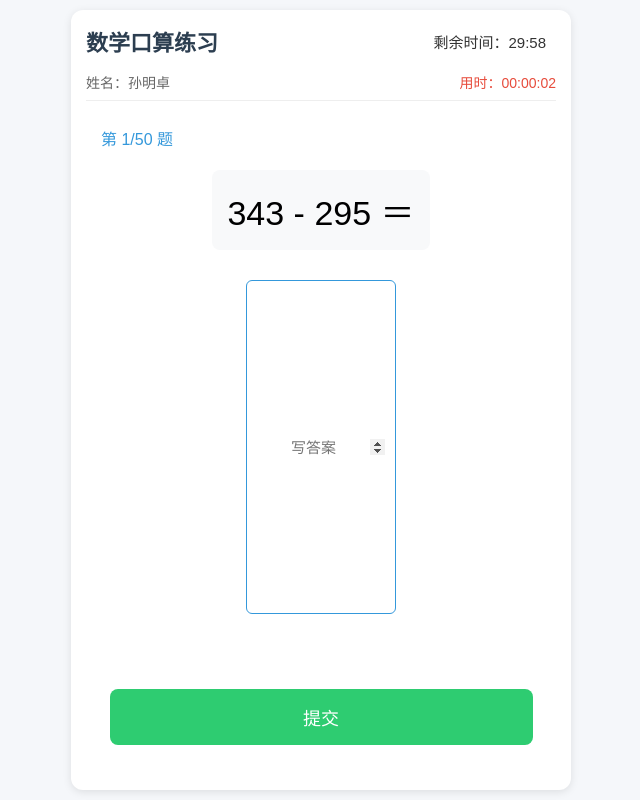
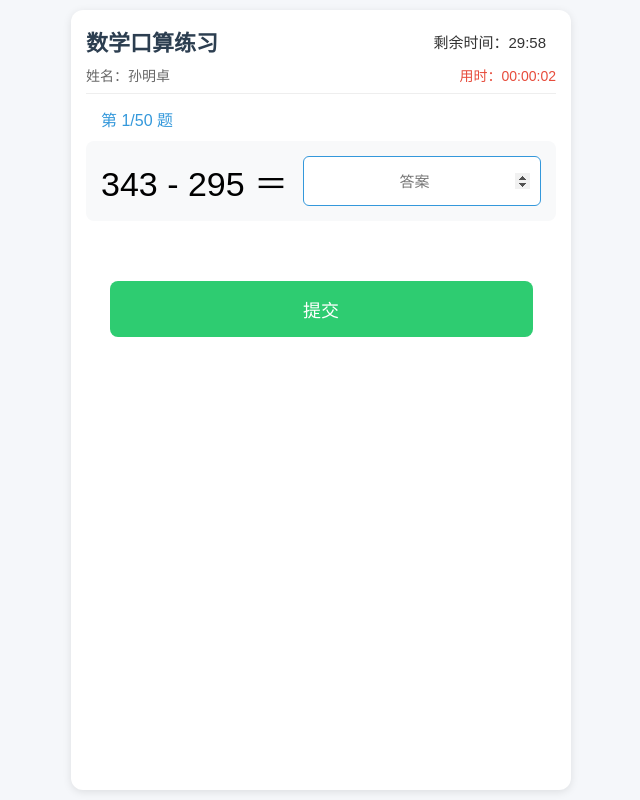
Before and after one commit to sunwan523/kousuan, a plain HTML site: page index.html in a window 1280 px wide. Both pictures are taken after a click on the button "开始答题". Shown: the whole page, without its empty margins (319-959 px from the left). Drawn offline with Linux system fonts and the light colour scheme.

Commit message:
Update index.html

```diff
--- a/index.html
+++ b/index.html
@@ -30,19 +30,19 @@
             display: flex;
             flex-direction: column;
         }
-        /* 头部区域：标题 + 倒计时 左右分布 */
+        /* 头部区域：减少底部间距 */
         .header {
             display: flex;
             justify-content: space-between;
             align-items: center;
-            margin-bottom: 15px;
+            margin-bottom: 8px; /* 原15px → 8px */
         }
         h1 {
             text-align: left;
             color: #2c3e50;
             font-size: 22px;
         }
-        /* 倒计时样式优化 */
+        /* 倒计时样式 */
         .countdown-container {
             background-color: transparent;
             color: #333;
@@ -123,10 +123,11 @@
             padding-top: 10px;
             border-top: 1px dashed #eee;
         }
+        /* 信息栏：减少底部间距 */
         .info-bar {
             display: flex;
             justify-content: space-between;
-            margin: 0 0 15px 0;
+            margin: 0 0 8px 0; /* 原15px → 8px */
             font-size: 14px;
             color: #666;
             padding-bottom: 8px;
@@ -136,36 +137,42 @@
             color: #e74c3c;
             font-weight: 500;
         }
-        /* 答题区域优化，输入框高度调整 */
+        /* 答题区域：减少上下间距 */
         .single-question {
             display: none;
             flex-direction: column;
             align-items: center;
-            justify-content: center;
+            justify-content: flex-start; /* 从顶部开始排列，减少顶部空白 */
             flex-grow: 1;
-            padding: 10px 0;
+            padding: 5px 0 10px; /* 减少顶部内边距 */
         }
+        /* 题号：大幅减少底部间距 */
         .question-number {
             color: #3498db;
             font-size: 16px;
-            margin-bottom: 20px;
+            margin-bottom: 10px; /* 原20px → 10px */
             align-self: flex-start;
             padding-left: 15px;
             width: 100%;
         }
-        .question-content {
+        /* 题目容器：减少底部间距 */
+        .question-container {
+            display: flex;
+            align-items: center;
+            gap: 15px;
             font-size: 34px;
-            margin-bottom: 30px;
+            margin-bottom: 15px; /* 原30px → 15px */
             padding: 15px;
             background-color: #f8f9fa;
             border-radius: 8px;
             text-align: center;
             min-height: 80px;
-            display: flex;
-            align-items: center;
+            width: 100%; /* 确保占满宽度，避免左右留白 */
             justify-content: center;
         }
-        /* 输入框高度调整，避免过高 */
+        .question-content {
+            white-space: nowrap;
+        }
         .answer-input {
             width: 150px;
             height: 50px;
@@ -173,7 +180,6 @@
             text-align: center;
             border: 2px solid #ced4da;
             border-radius: 8px;
-            margin-bottom: 35px; /* 增加与提交按钮的间距 */
             -webkit-appearance: none;
             appearance: none;
         }
@@ -181,9 +187,10 @@
             border-color: #3498db;
             outline: none;
         }
+        /* 反馈信息：减少底部间距 */
         .feedback {
             height: 30px;
-            margin-bottom: 10px;
+            margin-bottom: 15px; /* 原35px → 15px */
             font-size: 17px;
             font-weight: 500;
         }
@@ -212,8 +219,7 @@
         .submit-btn {
             background-color: #2ecc71;
             color: white;
-            /* 增加底部间距，避免键盘遮挡 */
-            margin-bottom: 20px;
+            margin-bottom: 10px; /* 原20px → 10px */
         }
         .save-btn {
             background-color: #f39c12;
@@ -272,8 +278,10 @@
         }
 
         @media (max-width: 375px) {
-            .question-content {
-                font-size: 28px;
+            .question-container {
+                font-size: 24px;
+                flex-wrap: wrap;
+                justify-content: center;
             }
             .answer-input {
                 width: 130px;
@@ -406,10 +414,12 @@
 
         <div class="single-question" id="question-area">
             <div class="question-number">第 <span id="current-question">1</span>/50 题</div>
-            <div class="question-content" id="question-content">8 + 5 ＝</div>
-            <input type="number" step="any" class="answer-input" id="current-answer" placeholder="写答案"
-                   autocomplete="off" inputmode="numeric" pattern="[0-9-]*"
-                   autocapitalize="off" spellcheck="false">
+            <div class="question-container">
+                <div class="question-content" id="question-content">8 + 5 ＝</div>
+                <input type="number" step="any" class="answer-input" id="current-answer" placeholder="答案"
+                       autocomplete="off" inputmode="numeric" pattern="[0-9-]*"
+                       autocapitalize="off" spellcheck="false">
+            </div>
             <div class="feedback" id="feedback"></div>
             <button class="btn submit-btn" id="question-submit">提交</button>
         </div>
@@ -660,7 +670,7 @@
             currentAnswer.value = '';
             feedback.textContent = '';
 
-            // 确保输入框获得焦点，键盘弹出
+            // 确保输入框获得焦点
             setTimeout(() => {
                 currentAnswer.focus();
             }, 300);
```
